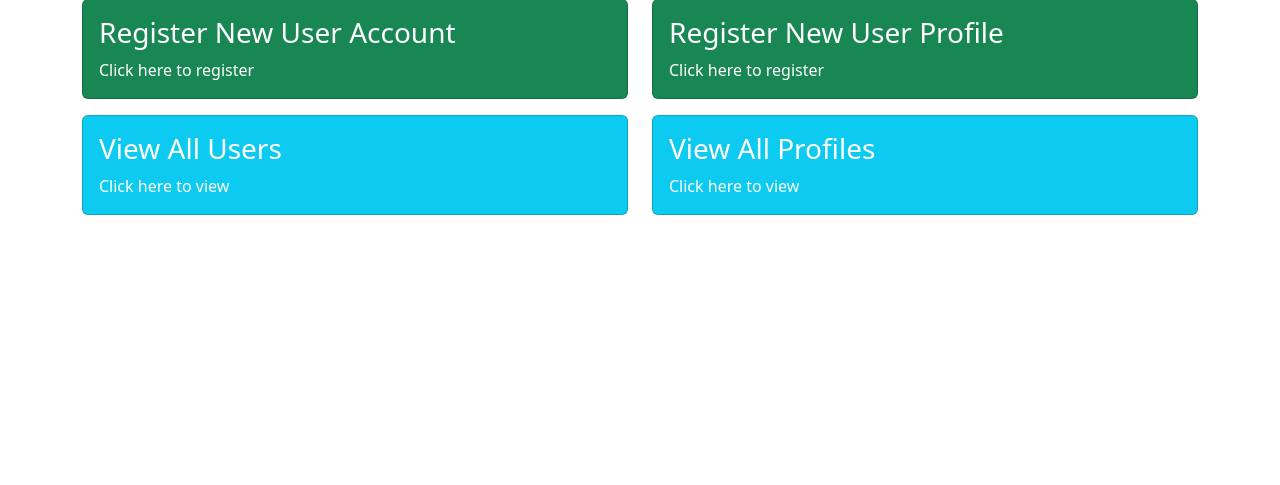
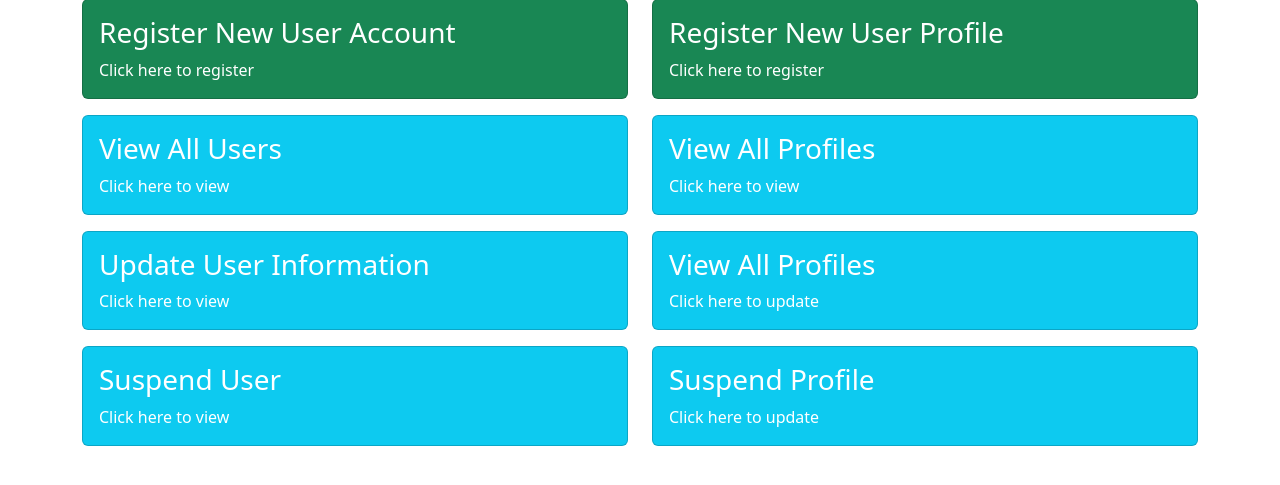
Before and after one commit to prozai/viewnest, a Flask app: page /adminIndex in a window 1280 px wide. Shown: the part 255-740 px from the top of the page. Run offline with Flask 3, Linux system fonts and the light colour scheme.

Commit message:
Update index.html
Complete CRUDS

```diff
--- a/app/templates/systemAdmin/index.html
+++ b/app/templates/systemAdmin/index.html
@@ -38,6 +38,42 @@
                 <div class="card-body">
                     <h3>View All Profiles</h3>
                     <a href="/allProfiles" class="nav-link text-white">Click here to view</a>
+                </div>
+            </div>
+        </div>
+    </div>
+    <div class="row">
+        <div class="col-sm-6">
+            <div class="card text-white bg-info mb-3">
+                <div class="card-body">
+                    <h3>Update User Information</h3>
+                    <a href="/updateAccount" class="nav-link text-white">Click here to view</a>
+                </div>
+            </div>
+        </div>
+        <div class="col-sm-6">
+            <div class="card text-white bg-info mb-3">
+                <div class="card-body">
+                    <h3>View All Profiles</h3>
+                    <a href="/updateProfile" class="nav-link text-white">Click here to update</a>
+                </div>
+            </div>
+        </div>
+    </div>
+    <div class="row">
+        <div class="col-sm-6">
+            <div class="card text-white bg-info mb-3">
+                <div class="card-body">
+                    <h3>Suspend User </h3>
+                    <a href="/suspendAccount" class="nav-link text-white">Click here to view</a>
+                </div>
+            </div>
+        </div>
+        <div class="col-sm-6">
+            <div class="card text-white bg-info mb-3">
+                <div class="card-body">
+                    <h3>Suspend Profile</h3>
+                    <a href="/suspendProfile" class="nav-link text-white">Click here to update</a>
                 </div>
             </div>
         </div>
```
